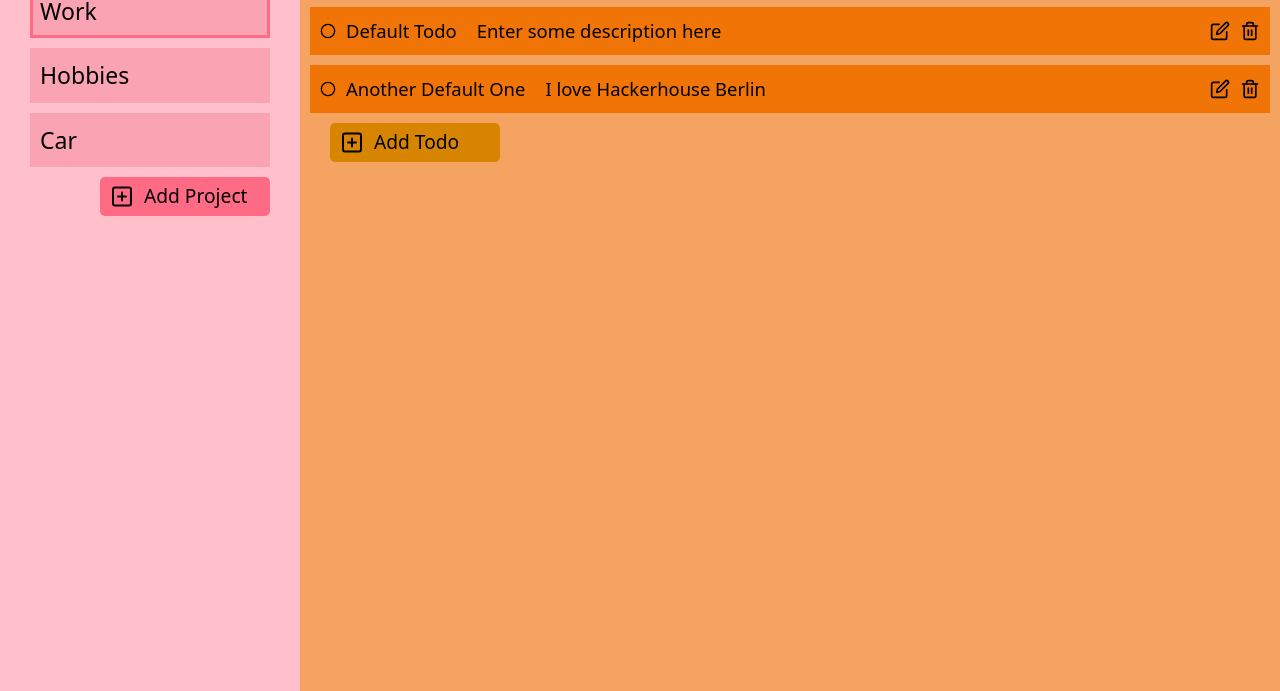
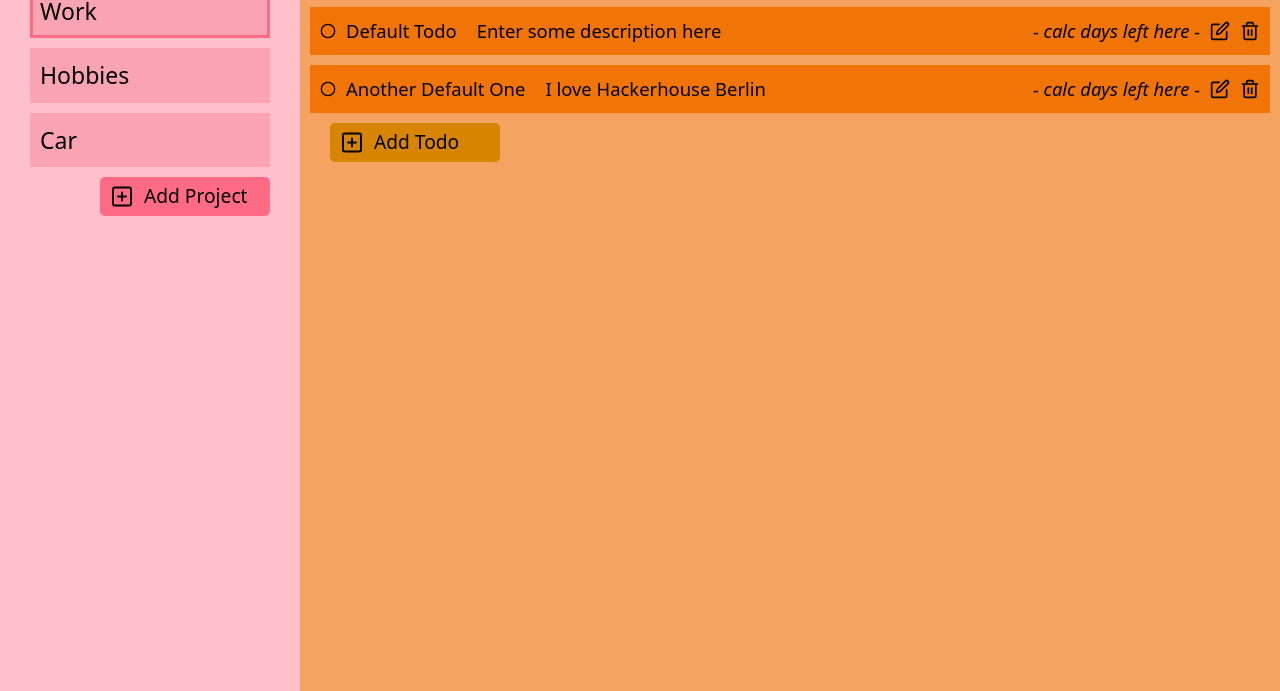
Before and after one commit to ScaxCodes/odin-todo-list, a plain HTML site: page index.html in a window 1280 px wide. Shown: the part 109-800 px from the top of the page. Drawn offline with Linux system fonts and the light colour scheme.

Commit message:
Add days left placeholder

```diff
--- a/bundle.js
+++ b/bundle.js
@@ -120,6 +120,11 @@
         todoDescription.classList.add("todo-description");
         todoDiv.appendChild(todoDescription);
         todoDescription.innerText = todo.description;
+
+        const todoDueDate = document.createElement("div");
+        todoDueDate.classList.add("todo-due-date");
+        todoDiv.appendChild(todoDueDate);
+        todoDueDate.innerText = "- calc days left here -";
 
         const todoEdit = document.createElement("div");
         todoEdit.classList.add("todo-edit");
--- a/style.css
+++ b/style.css
@@ -195,7 +195,6 @@
 .todo-edit {
   display: flex;
   align-items: center;
-  margin: 0 0 0 auto;
 }
 
 .todo-edit img {
@@ -210,6 +209,12 @@
 
 .todo-description {
   font-size: 80%;
+}
+
+.todo-due-date {
+  font-size: 80%;
+  font-style: italic;
+  margin: 0 0 0 auto;
 }
 
 div.popup input {
```
Also changed, not shown: 1 other file.
